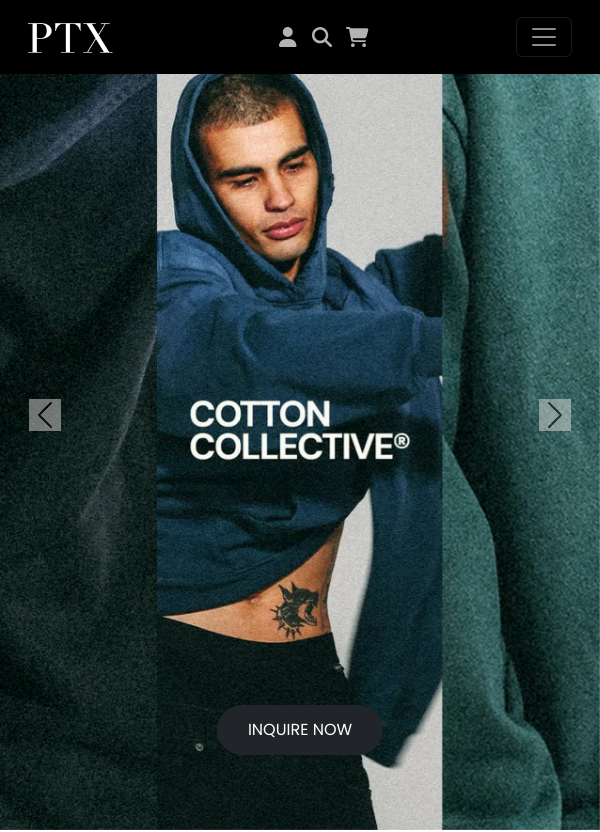
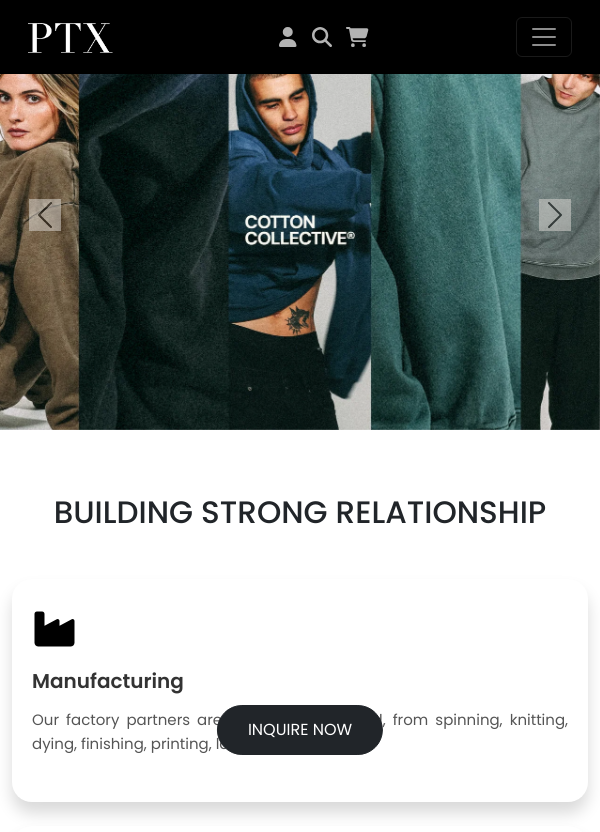
Before and after one commit to Zeeshanprojects/PTX-2, a React (Create React App) app in the folder PTX-2/ptx-2/: page / in a window 600 px wide. Shown: the top 832 px of the page. Built offline with nearby package versions, Linux system fonts and the light colour scheme.

Commit message:
code updated

```diff
--- a/PTX-2/ptx-2/src/Pages/Home.style.css
+++ b/PTX-2/ptx-2/src/Pages/Home.style.css
@@ -2,9 +2,12 @@
     overflow-x: hidden;
 }
 
-.carousel-item img{
-    margin-top: 30px !important;
-height: 100vh !important;width: 100vw !important;;object-fit: cover !important;
+.carousel-item img {
+  margin-top: 30px !important;
+  width: 100% !important;
+  height: 100vh !important;
+  display: block !important;
+  object-fit: cover;
 }
 .carousel-caption{
     position: absolute; top: 5%;left: 50%;
@@ -249,6 +252,8 @@
   justify-content: center;
   align-items: center;
 }
+
+
 @media (min-width:768px) and (max-width:991px) {
   .sectionimage {
     padding: 0 !important;
@@ -260,6 +265,11 @@
   }
 }
 @media (min-width:576px) and (max-width:767px) {
+  .carousel-item img{
+    height: 50vh !important;
+    width: 100% !important;
+    object-fit: cover !important;
+  }
   .sectionimage {
     padding: 0 !important;
     margin: 0 !important;
@@ -280,12 +290,9 @@
     display: block;
   }
 
-  /* .blogs-img{
-    padding: 0 !important;
-    margin: 0 !important;
+  .carousel-item img{
+    height: 50vh !important;
     width: 100% !important;
-    height: auto !important;
     object-fit: cover !important;
-    display: block ;
-  } */
+  }
 }
```
